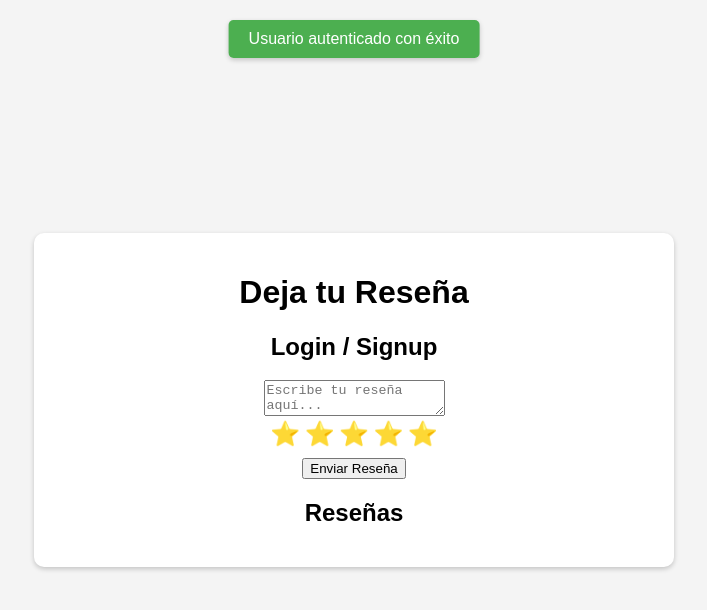
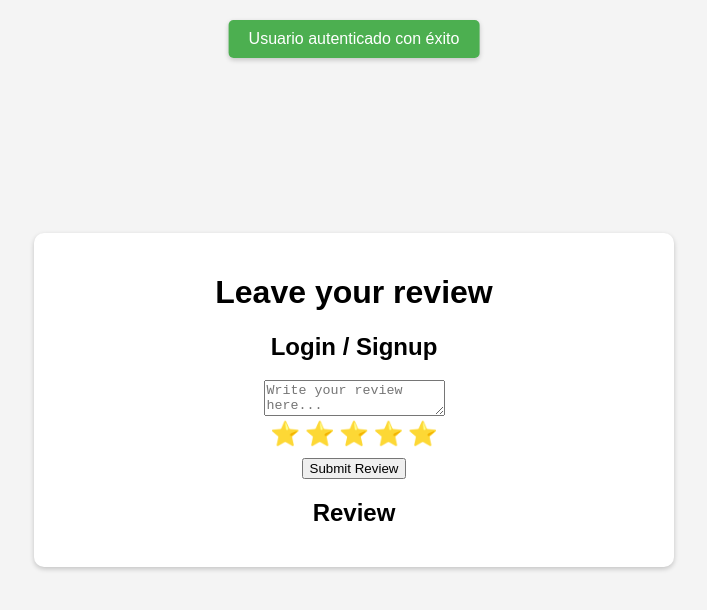
Before and after one commit to Bambace/guestbook, a plain HTML site: page index.html in a window 1280 px wide. Both pictures are taken after typing "name@example.com", "Sample123" into the empty fields and a click on the button "Entrar". Shown: the whole page, without its empty margins (286-993 px from the left). Drawn offline with Linux system fonts and the light colour scheme.

Commit message:
Second change

```diff
--- a/index.html
+++ b/index.html
@@ -4,12 +4,12 @@
     <meta charset="UTF-8">
     <meta name="viewport" content="width=device-width, initial-scale=1.0">
     <link rel="stylesheet" href="syle.css">
-    <title>Reseñas y Calificaciones</title>
+    <title>Reviews and Ratings</title>
 </head>
 <body>
 
     <div class="container">
-        <h1>Deja tu Reseña</h1>
+        <h1>Leave your review</h1>
 
 
         <!-- Login / Signup -->
@@ -23,11 +23,11 @@
         </div>
 
 
-        <div id="notification" class="hidden">Usuario autenticado con éxito</div>
+        <div id="notification" class="hidden">User authenticated successfully</div>
 
         <!-- Publicar Reseña -->
         <div id="review-form" style="display: none;">
-            <textarea id="review-text" placeholder="Escribe tu reseña aquí..." required></textarea>
+            <textarea id="review-text" placeholder="Write your review here..." required></textarea>
             <div id="stars">
                 <span data-value="1">⭐</span>
                 <span data-value="2">⭐</span>
@@ -35,12 +35,12 @@
                 <span data-value="4">⭐</span>
                 <span data-value="5">⭐</span>
             </div>
-            <button id="submit-review">Enviar Reseña</button>
+            <button id="submit-review">Submit Review</button>
         </div>
 
         <!-- Lista de Reseñas -->
         <div id="reviews">
-            <h2>Reseñas</h2>
+            <h2>Review</h2>
             <ul id="review-list"></ul>
         </div>
     </div>
```
